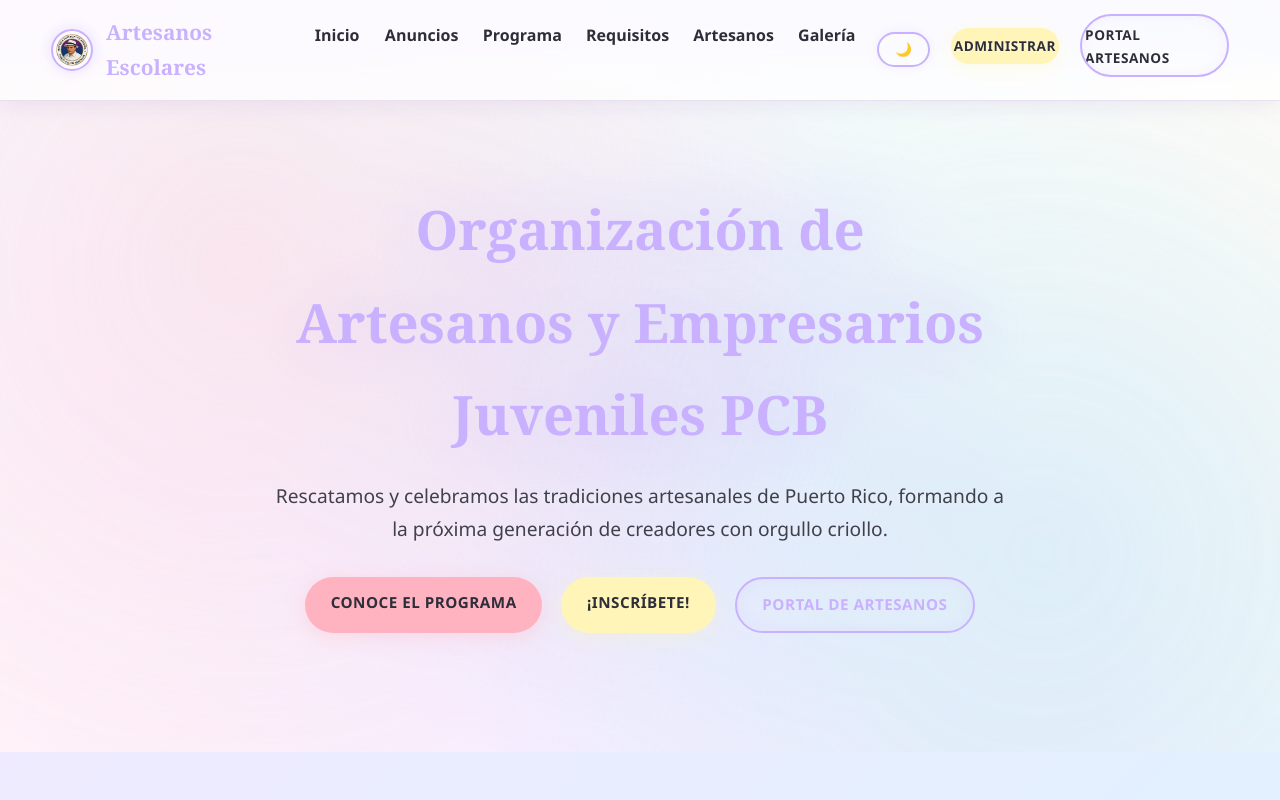
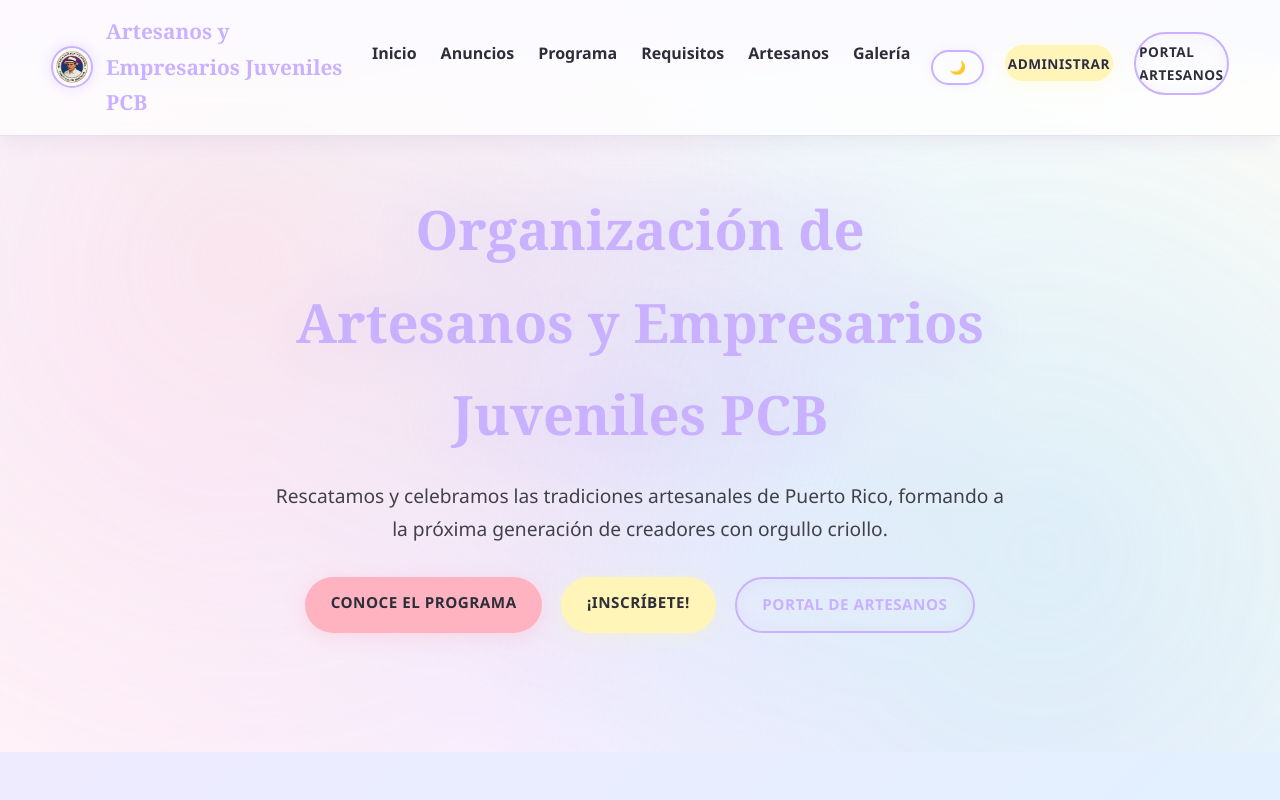
Before and after one commit to pcbsystempr-cyber/artesanos-, a website: page index.html in a window 1280 px wide. Shown: the top 800 px of the page. Drawn offline with nearby package versions, Linux system fonts and the light colour scheme; no server answers.

Commit message:
Add files via upload

```diff
--- a/index.html
+++ b/index.html
@@ -18,7 +18,7 @@
   <nav class="navbar">
     <div class="brand">
       <img class="logo" src="LOGO6.png" alt="Logo Artesanos Escolares">
-      <span>Artesanos Escolares</span>
+      <span>Artesanos y Empresarios Juveniles PCB</span>
     </div>
     <button class="menu-toggle" id="menuToggle" aria-label="Abrir menú" aria-expanded="false" aria-controls="navLinks">☰</button>
     <ul class="nav-links" id="desktopNavLinks">
```
